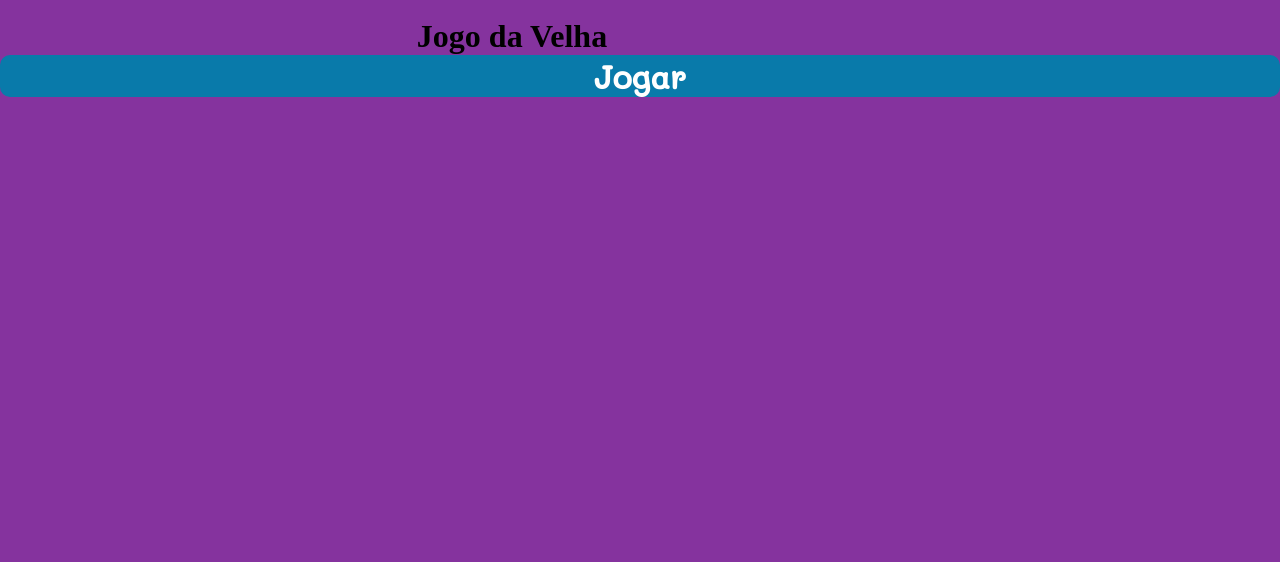
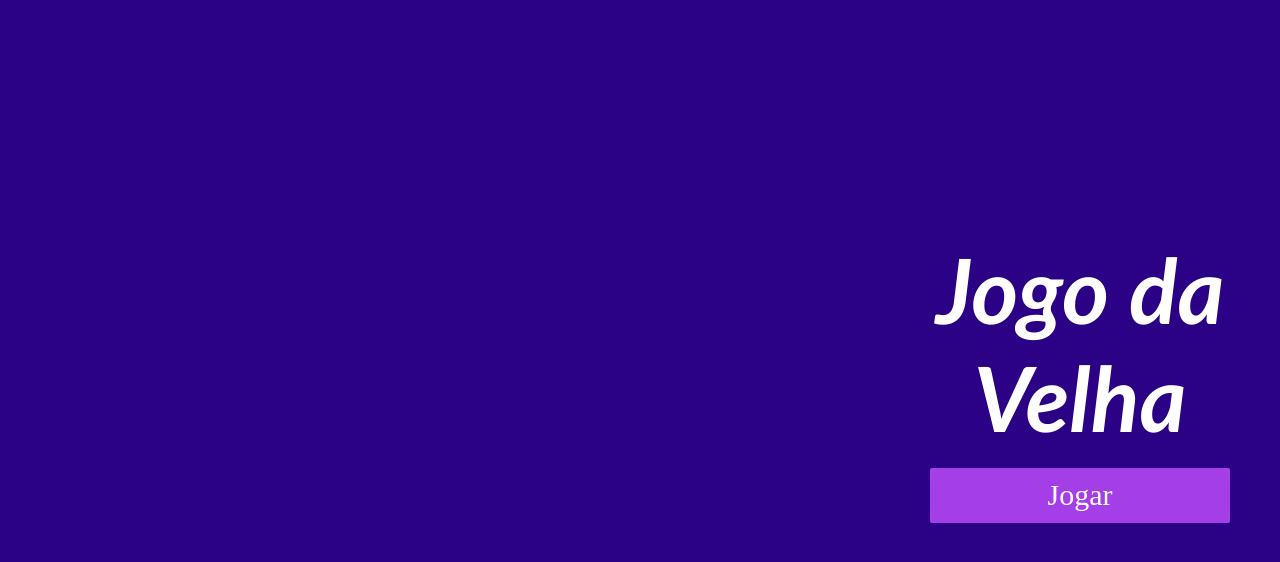
Before and after one commit to Evelyn-lima004/Jogo-da-velha-1-2, a plain HTML site: page paginaInical.html in a window 1280 px wide. Drawn offline with Linux system fonts and the light colour scheme.

Commit message:
montando pagina inicial

```diff
--- a/paginaInical.html
+++ b/paginaInical.html
@@ -20,7 +20,7 @@
             <h1>Jogo da Velha</h1>
         </div>
 
-        <a href="paginaJogo.html" class="button"><button>Jogar</button></a>
+        <a href="paginaJogo.html">Jogar</a>
     </main>
 
     <footer>
--- a/styleJogo.css
+++ b/styleJogo.css
@@ -5,62 +5,43 @@
 
 }
 body{
-    background-color: black
+    background-color: rgb(43, 1, 134);
+    height: 60vh;
+    display: flex;
+    flex-direction: column;
 }
 h1{
-    margin-top: 10px;
-    font-size: 40px;
-    color: cornsilk;
-    margin: 40px  800px;
-    align-items: center;
+    font-family: 'Gill Sans', 'Gill Sans MT', Calibri, 'Trebuchet MS', sans-serif;
+    font-style: italic;
+    text-align: center;
+    max-width: 100%;
+    font-size: 60px;
+    color: white;
+    /* position: fixed; */
+    margin-bottom:50px;
+    margin-top: 50px;
+    display: flex;
     justify-content: center;
 }
-button{
-    width: 170px;
-    height: 70px;
-    border-radius: 2em;
-    margin: 300px 600px 200px 200px;
-    background-color:rgb(199, 67, 192);
-    color: white;
-    gap: 5em;
-    font-size: 20px;
-    display: flex;
-    align-items: center;
-    justify-content: center;
-    flex-direction: column;
 
-}
+
 #jogo{
     width:600px;
     height:600px;
-    margin: 50px 650px;
+    margin-left: 750px;
     border:solid 3px;
     color: palevioletred;
 }
- .img{
-     width: auto;
-     height: 300px;
-     font-size: small;
- }
-.linha{
-    height:200px;
-    border-bottom:solid 1px;
-    /* background-color: palevioletred;  */
-    font-size: small;
-    color: palevioletred;
 
-}
-.linha :hover{
-    opacity:3;
-  transform: scale(1);
-  background-color: rgba(240, 248, 255, 0.356);
-}
-
-.casa{
+.bloco{
     width:200px;
     height:100%;
- color: palevioletred;
-    border-right:solid 1px;
-    float:left;
+    color: #ffffff;
+    border-right:solid 3px;
+    transition: 0.2s ease-in-out;
+    }
 
-}
+    .bloco:hover {
+    cursor: pointer;
+    background: #ffffff;
+    }
--- a/stylePaginaInicial.css
+++ b/stylePaginaInicial.css
@@ -6,40 +6,78 @@
 }
 
 body{
-    background-color: rgb(133, 51, 158);
+    background-color: rgb(43, 1, 134);
+    height: 60vh;
+    display: flex;
+    flex-direction: column;
+
+
 }
 
-.centro{
+header{
+    height: 60px;
+}
+
+main{
     display: flex;
-    flex-direction: row;
+    flex-direction: column;
     justify-content: center;
     align-items: center;
-    width: 80%;
-    text-decoration: none;
+    height: 70%;
+    gap: 100px;
+    position: fixed;
+    margin-left: 930px;
+    margin-top: 180px;
+}
+
+h1{
+    font-family: 'Gill Sans', 'Gill Sans MT', Calibri, 'Trebuchet MS', sans-serif;
+    font-style: italic;
+    text-align: center;
+    max-width: 100%;
+    font-size: 90px;
+    color: white;
+    position: fixed;
+    margin-bottom:  50px;
+    margin-top: center;
+}
+
+
+.centro{
+   display: flex;
+   justify-content: center;
+   align-items: center;
+   width: 70%;
+   text-decoration: none;
 
 }
 
 
-.button {
-    width: 20%;
-    height: 15%;
-}
+main a{
+    display: flex;
+    justify-content: center;
+    align-items: center;
+    color: white;
+    text-decoration: none;
+    font-size: 30px;
+    width: 300px;
+    height: 55px;
+    background-color: rgb(164, 63, 231);
+    margin-bottom: 30px;
+    border-radius: 2px;
+    /* transition: 1s; */
+    transition: all .5s ease-in-out;
+    }
 
-button {
+ main a:hover{
+    border: solid 1px rgb(164, 63, 231);
+    background-color: black;
+    transform: scale(1.3) rotate(360deg);
+
+    }
+
+
+footer{
     width: 100%;
     height: 100%;
-    border-radius: 10px;
-    background-color: #097AAA;
-    border: 0;
-    font-family: 'Mali', cursive;
-    font-weight: 600;
-    font-size: clamp(.2em, 1em + 2vw, 2em);
-    text-decoration: none;
-    text-align: center;
-    color: white;
 }
-
-button:hover {
-    transform: scale(1.1);
-    transition: 0.7s;
-}
```
Also changed, not shown: paginaJogo.html (+25 -14 lines).
